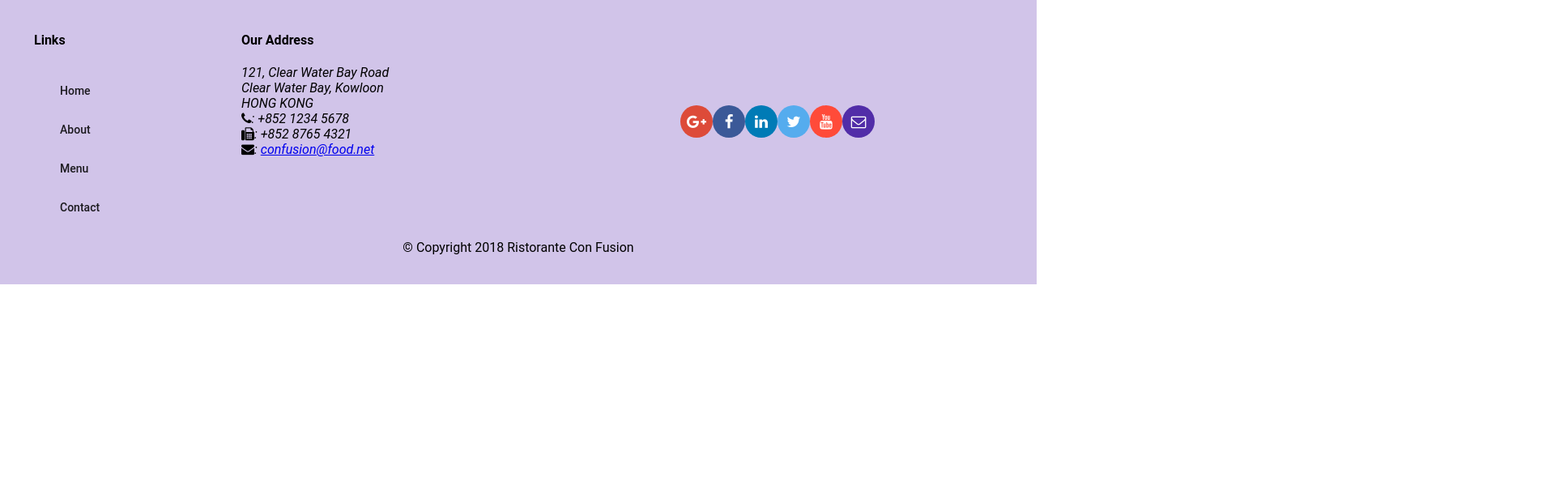
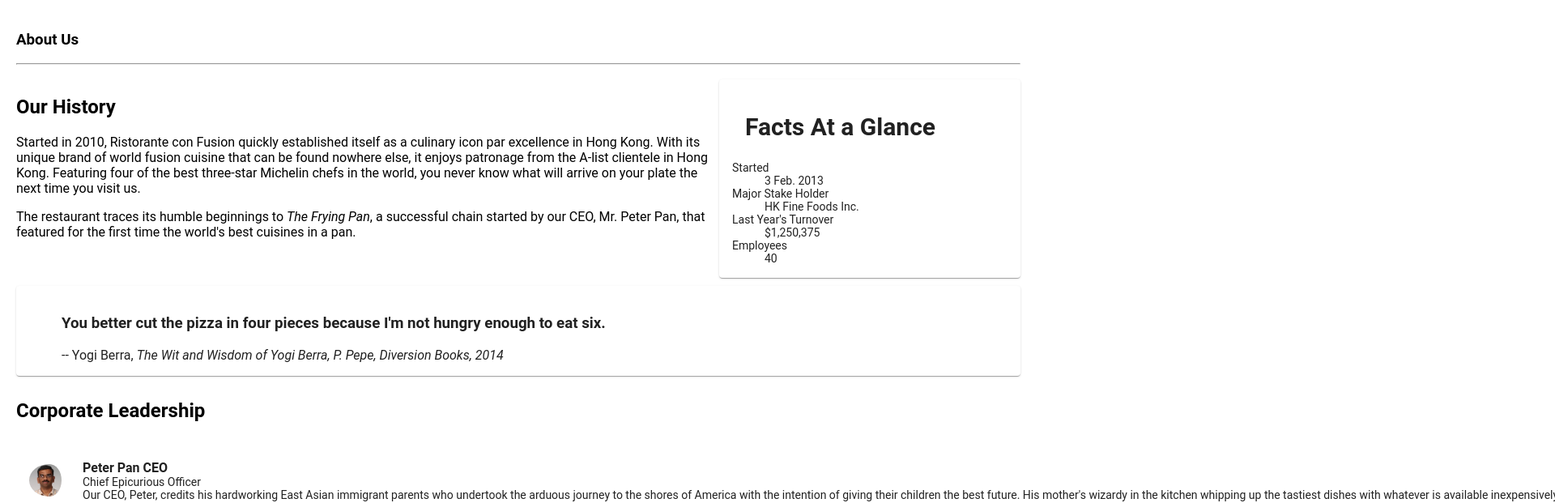
Before and after one commit to nyguerrillagirl/COURSERA_FE_ANGULAR, an Angular app: page /aboutus in a window 1280 px wide. Before the commit this address led to /. Shown: the part 340-961 px from the top of the page at 81% size, 1920 px wide, since content can reach past the window. Before the commit the page ends 800 px from the top, so only its background shows below. Built offline with nearby package versions, Linux system fonts and the light colour scheme.

Commit message:
Week 2 - Assignment 2 - Task #2 Completed

```diff
--- a/src/app/about/about.component.html
+++ b/src/app/about/about.component.html
@@ -1,3 +1,69 @@
-<p>
-  about works!
-</p>
+<div class="container"
+  fxLayout="column"
+  fxLayoutGap="10px">
+
+  <div fxFlex>
+    <div>
+        <h3>About Us</h3>
+        <hr>
+    </div>
+  </div>
+
+  <div fxFlex>
+    <div fxLayout="column" fxLayout.gt-sm="row">
+      <div fxFlex="70">
+        <h2>Our History</h2>
+        <p>Started in 2010, Ristorante con Fusion quickly established itself as a culinary icon par excellence in Hong Kong. With its unique brand of world fusion cuisine that can be found nowhere else, it enjoys patronage from the A-list clientele in Hong Kong.  Featuring four of the best three-star Michelin chefs in the world, you never know what will arrive on your plate the next time you visit us.</p>
+        <p>The restaurant traces its humble beginnings to <em>The Frying Pan</em>, a successful chain started by our CEO, Mr. Peter Pan, that featured for the first time the world's best cuisines in a pan.</p>
+      </div>
+      <div fxFlex="30">
+        <mat-card>
+          <mat-card-header>
+            <mat-card-title>
+            <h2>Facts At a Glance</h2>
+            </mat-card-title>
+          </mat-card-header>
+          <mat-card-content>
+            <dl>
+              <dt>Started</dt>
+              <dd>3 Feb. 2013</dd>
+              <dt>Major Stake Holder</dt>
+              <dd>HK Fine Foods Inc.</dd>
+              <dt>Last Year's Turnover</dt>
+              <dd>$1,250,375</dd>
+              <dt>Employees</dt>
+              <dd>40</dd>
+            </dl>
+          </mat-card-content>
+        </mat-card>
+      </div>
+    </div>
+  </div>
+
+  <div fxFlex>
+    <mat-card>
+      <blockquote>
+        <h3>You better cut the pizza in four pieces because
+            I'm not hungry enough to eat six.</h3>
+        <footer>-- Yogi Berra,
+          <cite>The Wit and Wisdom of Yogi Berra,
+            P. Pepe, Diversion Books, 2014</cite>
+        </footer>
+      </blockquote>
+    </mat-card>
+  </div>
+
+  <div fxFlex>
+    <h2>Corporate Leadership</h2>
+    <div>
+      <mat-list fxFlex>
+        <mat-list-item *ngFor="let leader of leaders" >
+          <img matListAvatar src={{leader.image}} alt={{leader.name}} class="bit-right-padding">
+          <span matLine><strong>{{leader.name}} {{leader.abbr}}</strong></span>
+          <span matLine>  {{leader.designation}}</span>
+          <span matLine>  {{leader.description}}</span>
+        </mat-list-item>
+      </mat-list>
+  </div>
+  </div>
+</div>
--- a/src/app/about/about.component.ts
+++ b/src/app/about/about.component.ts
@@ -1,4 +1,6 @@
 import { Component, OnInit } from '@angular/core';
+import { Leader } from '../shared/leader';
+import { LeaderService } from '../services/leader.service';
 
 @Component({
   selector: 'app-about',
@@ -6,10 +8,12 @@ import { Component, OnInit } from '@angular/core';
   styleUrls: ['./about.component.scss']
 })
 export class AboutComponent implements OnInit {
+  leaders: Leader[];
 
-  constructor() { }
+  constructor(private leaderService: LeaderService) { }
 
   ngOnInit() {
+    this.leaders = this.leaderService.getLeaders();
   }
 
 }
--- a/src/app/app-routing/routes.ts
+++ b/src/app/app-routing/routes.ts
@@ -11,5 +11,6 @@ export const routes: Routes = [
     {path: 'menu', component: MenuComponent},
     {path: 'contactus', component: ContactComponent},
     {path: 'dishdetail/:id', component: DishdetailComponent},
+    {path: 'aboutus', component: AboutComponent},
     {path: '', redirectTo: '/home', pathMatch: 'full'}
 ];
--- a/src/app/footer/footer.component.html
+++ b/src/app/footer/footer.component.html
@@ -10,7 +10,7 @@
         <h4>Links</h4>
         <mat-list>
           <mat-list-item><a mat-button routerLink='/home'>Home</a></mat-list-item>
-          <mat-list-item><a mat-button>About</a></mat-list-item>
+          <mat-list-item><a mat-button routerLink='/aboutus'>About</a></mat-list-item>
           <mat-list-item><a mat-button routerLink='/menu'>Menu</a></mat-list-item>
           <mat-list-item><a mat-button routerLink='/contactus'>Contact</a></mat-list-item>
         </mat-list>
--- a/src/app/header/header.component.html
+++ b/src/app/header/header.component.html
@@ -1,7 +1,7 @@
 <mat-toolbar color="primary">
   <span><img src="/assets/images/logo.png" height=30 width=41></span>
   <a mat-button routerLink='/home' routerLinkActive='active'><span class="fa fa-home fa-lg"></span> Home</a>
-  <a mat-button routerLinkActive='active'><span class="fa fa-info fa-lg"></span> About</a>
+  <a mat-button routerLink='/aboutus' routerLinkActive='active'><span class="fa fa-info fa-lg"></span> About</a>
   <a mat-button routerLink='/menu' routerLinkActive='active'><span class="fa fa-list fa-lg"></span> Menu</a>
   <a mat-button routerLink='/contactus' routerLinkActive='active'><span class="fa fa-address-card fa-lg"></span> Contact</a>
 </mat-toolbar>
--- a/src/styles.scss
+++ b/src/styles.scss
@@ -46,3 +46,7 @@ body {
 .flex-spacer {
   flex: 1 1 auto;
 }
+
+.bit-right-padding {
+  padding-right:10px;
+}
```
